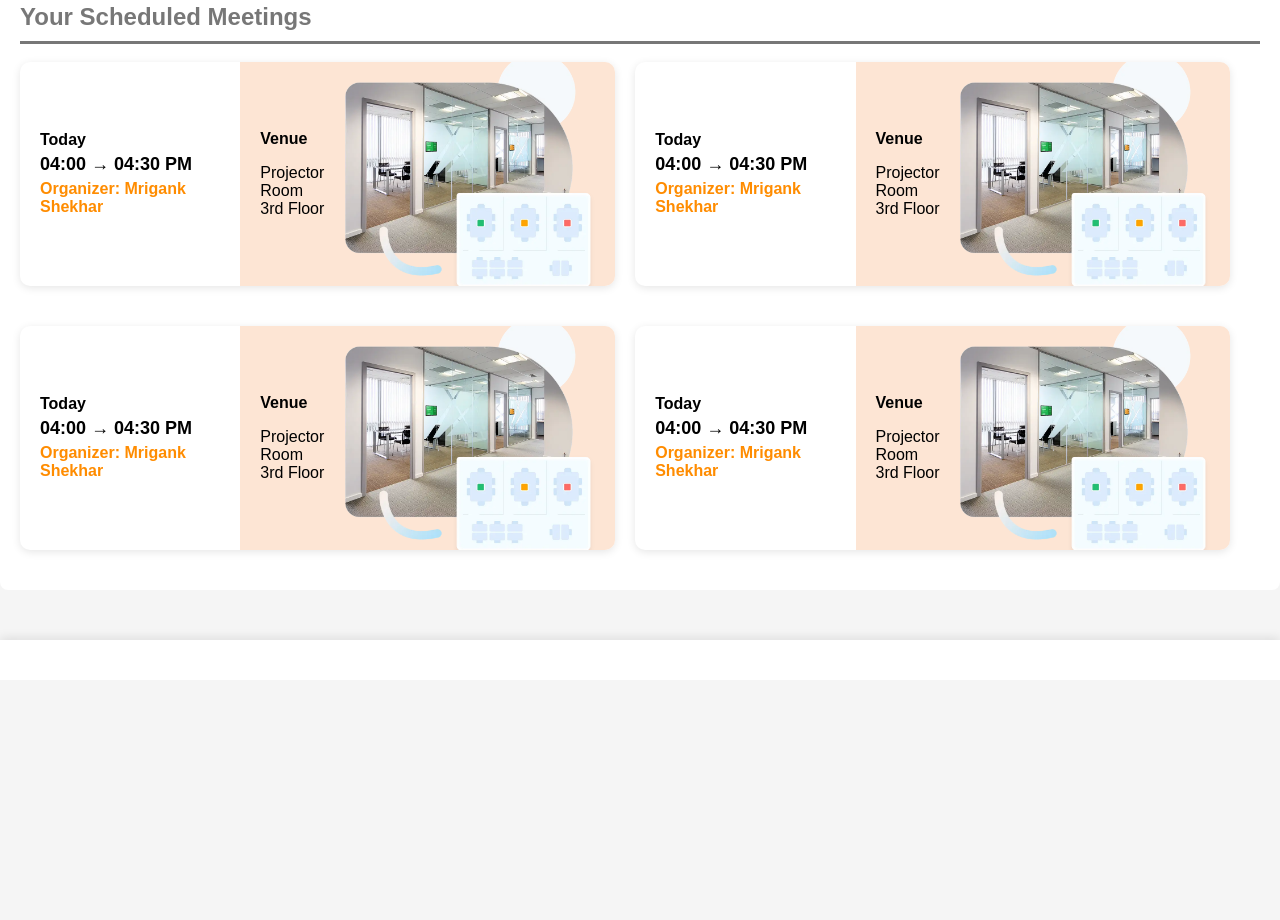
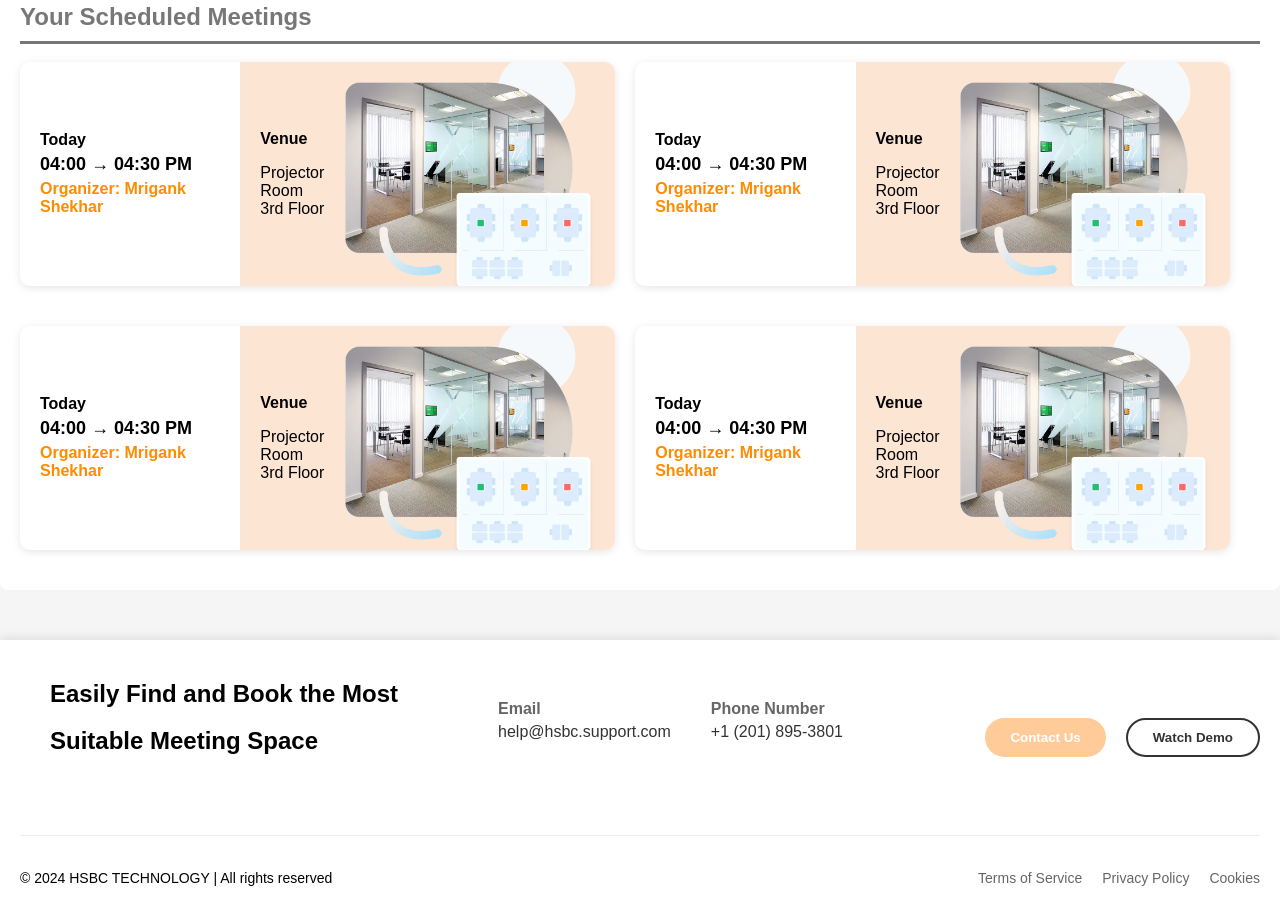
Before and after one commit to sangam-mishra/MeetingRoom, a plain HTML site: page src/main/webapp/templates/ManagerDasboard.html in a window 1280 px wide. Shown: the part 594-1514 px from the top of the page. Before the commit the page ends 1274 px from the top, so only its background shows below. Drawn offline with Linux system fonts and the light colour scheme.

Commit message:
Update ManagerDasboard.html

```diff
--- a/src/main/webapp/templates/ManagerDasboard.html
+++ b/src/main/webapp/templates/ManagerDasboard.html
@@ -1,88 +1,43 @@
 <!DOCTYPE html>
-
 <html lang="en">
-
 <head>
-
     <meta charset="UTF-8">
-
     <meta name="viewport" content="width=device-width, initial-scale=1.0">
-
     <title>Manager's Dashboard</title>
-
     <link rel="stylesheet" href="../static/css/styles.css">
-
     <link rel="stylesheet" href="../static/css/Footer.css">
-
 </head>
-
 <body>
-
     <header>
-
         <div class="logo">
-
             <img src="../static/images/logo.png" alt="HSBC Logo">
-
             <span>Meeting Room Booking System</span>
-
         </div>
-
         <nav class="top-nav">
-
             <button class="top-button" onclick="window.location.href='#'">Organize Meeting</button>
-
             <button class="top-button" onclick="window.location.href='#'">See Users</button>
-
             <button class="top-button1" onclick="window.location.href='#'">
-
                 <div class="profile-icon">
-
                     <img src="../static/images/user-icon.png" alt="Profile Icon">
-
                 </div>
-
             </button>
-
-
-
         </nav>
-
     </header>
-
-
-
-
     <main>
-
         <section class="manager-welcome">
-
             <h1>WELCOME, Manager!</h1>
-
             <p>Organize Meetings and Book Rooms Efficiently</p>
-
             <div class="manager-content">
-
                 <div class="manager-description">
-
                     <p>As a manager, you have the power to organize meetings and secure the perfect room for your team's needs. Use your allocated credits wisely to ensure smooth and productive meetings.</p>
-
                     <p><strong>What you can do:</strong></p>
-
                     <ul>
-
                         <li><strong>Organize Meetings:</strong> Plan and schedule meetings for your team. Choose the time, date, and agenda to keep everyone aligned and on track.</li>
-
                         <li><strong>Book Meeting Rooms:</strong> Select and book the ideal meeting room based on your requirements.</li>
-
                         <li><strong>Manage Your Credits:</strong> Keep track of your available credits and make strategic decisions on room bookings to maximize their value.</li>
-
                         <li><strong>View Upcoming Meetings:</strong> Stay informed with a clear overview of all your scheduled meetings and room bookings. Adjust or cancel reservations as needed.</li>
-
                     </ul>
-
                 </div>
-
                 <div class="manager-image">
 
                     <img src="../static/images/pic_2_removebg_preview_1.png" alt="Manager in a meeting">
@@ -228,14 +183,41 @@
 
     </main>
 
+<!-- Footer Section -->
+<footer>
+    <div class="footer-content">
+      <div class="footer-text">
+        <div class="tag">
+          <h2>Easily Find and Book the Most</h2>
+          <h2>Suitable Meeting Space</h2>
+        </div>
 
+        <div class="footer-contact">
+          <div class="footer-email">
+            <label>Email</label>
+            <p>help@hsbc.support.com</p>
+          </div>
+          <div class="footer-phone">
+            <label>Phone Number</label>
+            <p>+1 (201) 895-3801</p>
+          </div>
+        </div>
+      </div>
+      <div class="footer-buttons">
+        <button class="contact-btn">Contact Us</button>
+        <button class="demo-btn">Watch Demo</button>
+      </div>
+    </div>
+    <div class="footer-bottom">
+      <p>© 2024 HSBC TECHNOLOGY | All rights reserved</p>
+      <ul class="footer-links">
+        <li><a href="#">Terms of Service</a></li>
+        <li><a href="#">Privacy Policy</a></li>
+        <li><a href="#">Cookies</a></li>
+      </ul>
+    </div>
+  </footer>
 
-
-    <footer>
-
-        <!-- Footer content goes here -->
-
-    </footer>
 
 </body>
 
```
